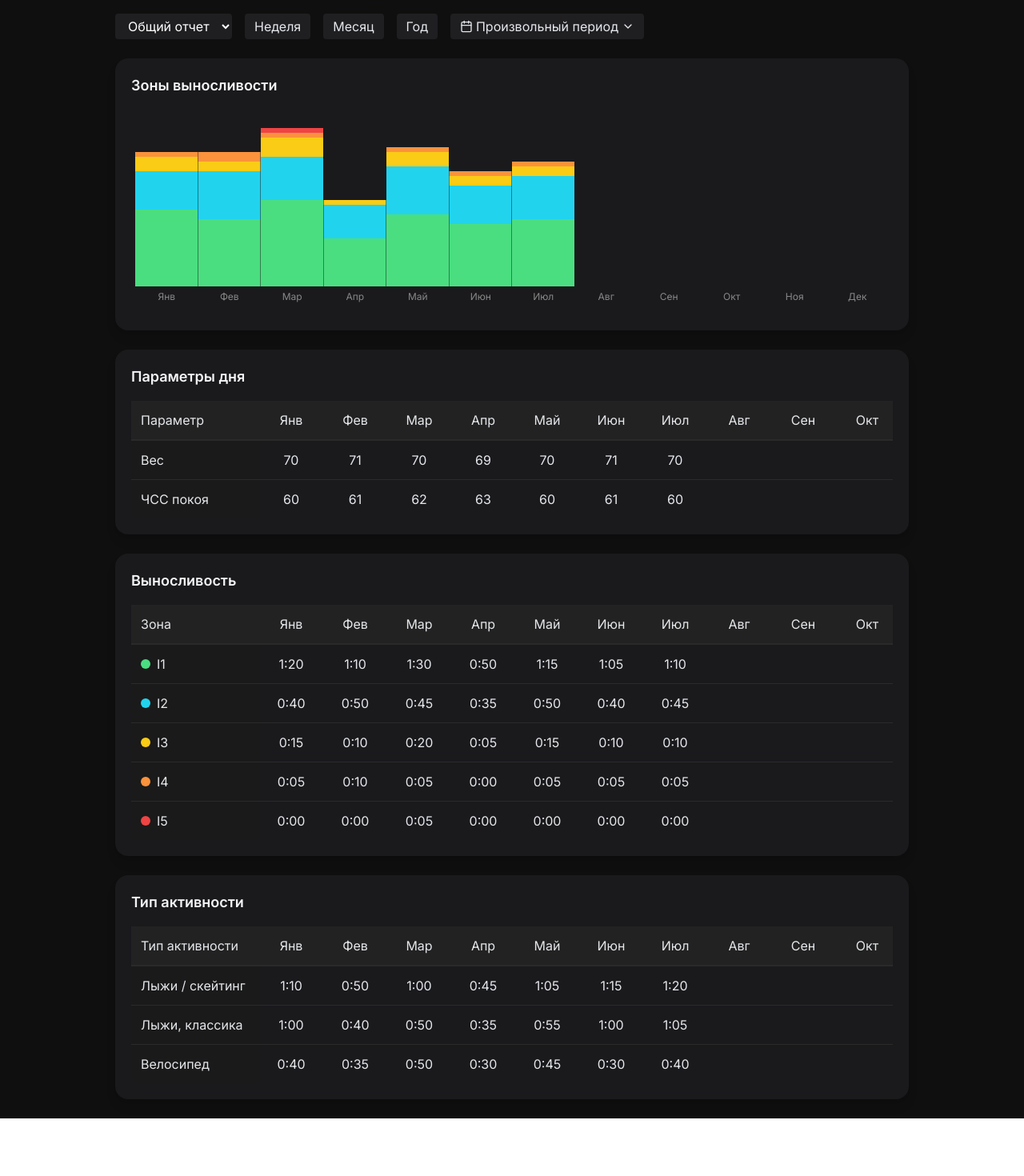
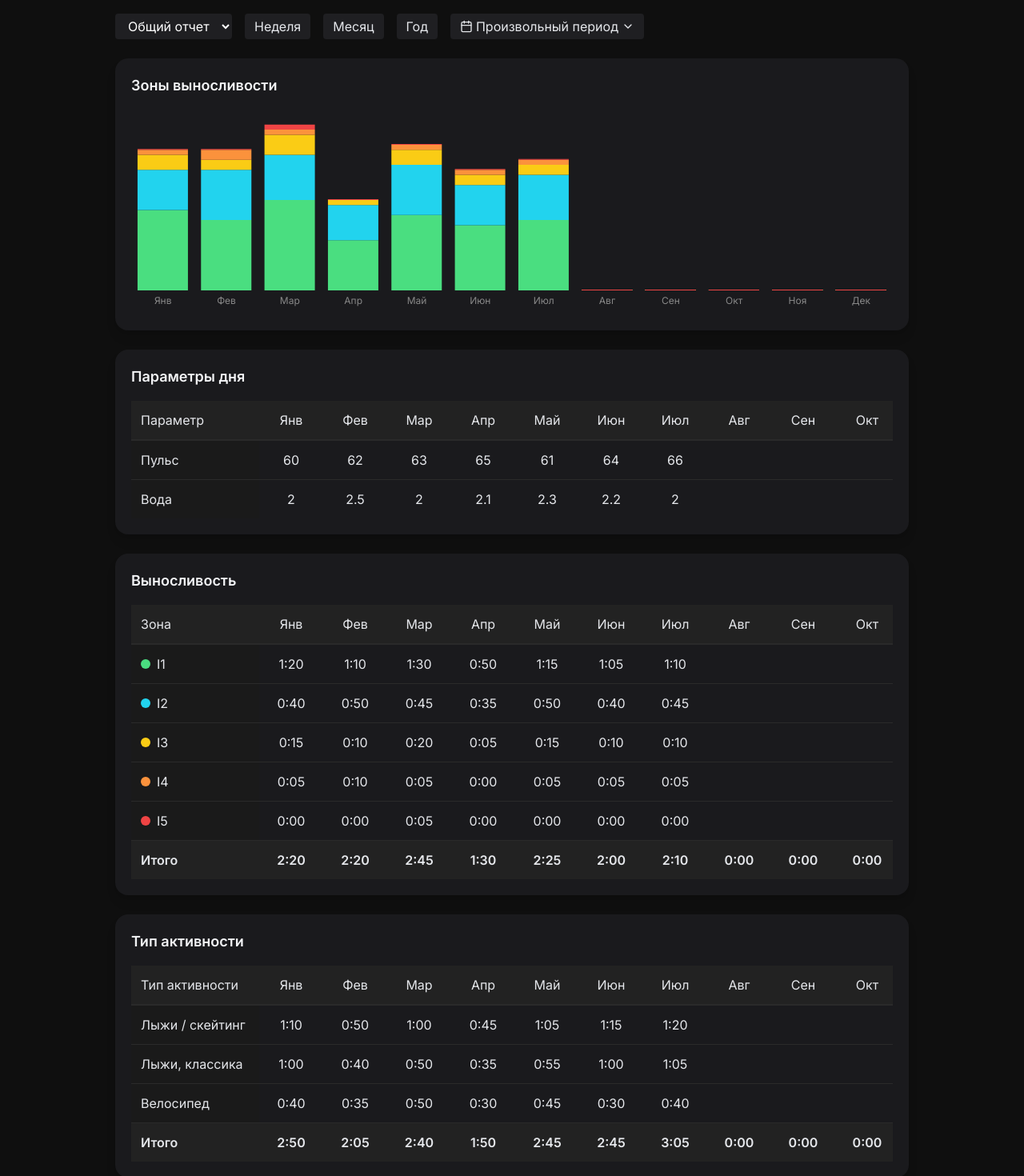
Before and after one commit to mbaliabin/dagbook-test, a React (Vite) app in the folder fasx-frontend/: page /statistics in a window 1280 px wide. Shown: the part 180-1650 px from the top of the page at 80% size. Before the commit the page ends 1578 px from the top, so only its background shows below. Built offline with nearby package versions, Linux system fonts and the light colour scheme.

Commit message:
Доработка StatisticsPage.tsx 309

```diff
--- a/fasx-frontend/src/pages/StatisticsPage.tsx
+++ b/fasx-frontend/src/pages/StatisticsPage.tsx
@@ -2,7 +2,6 @@ import React, { useRef } from "react";
 import { useNavigate, useLocation } from "react-router-dom";
 import dayjs from "dayjs";
 import "dayjs/locale/ru";
-import weekOfYear from "dayjs/plugin/weekOfYear";
 import {
   Home,
   BarChart3,
@@ -24,6 +23,7 @@ import { DateRange } from "react-date-range";
 import { ru } from "date-fns/locale";
 import "react-date-range/dist/styles.css";
 import "react-date-range/dist/theme/default.css";
+import weekOfYear from "dayjs/plugin/weekOfYear";
 
 dayjs.extend(weekOfYear);
 dayjs.locale("ru");
@@ -45,8 +45,6 @@ export default function StatsPage() {
   });
   const [showDateRangePicker, setShowDateRangePicker] =
     React.useState(false);
-
-  dayjs.extend(weekOfYear);
 
   const totals = {
     trainingDays: 83,
@@ -149,6 +147,19 @@ export default function StatsPage() {
     };
   });
 
+  const scrollRefs = [
+    useRef<HTMLDivElement>(null),
+    useRef<HTMLDivElement>(null),
+    useRef<HTMLDivElement>(null),
+  ];
+
+  const handleScroll = (e: React.UIEvent<HTMLDivElement>, index: number) => {
+    const scrollLeft = e.currentTarget.scrollLeft;
+    scrollRefs.forEach((ref, i) => {
+      if (i !== index && ref.current) ref.current.scrollLeft = scrollLeft;
+    });
+  };
+
   const sumColumn = (rows: any[], colIndex: number) => {
     let sum = 0;
     rows.forEach((row) => {
@@ -162,40 +173,43 @@ export default function StatsPage() {
     return formatTime(sum);
   };
 
-  const scrollRefs = [
-    useRef<HTMLDivElement>(null),
-    useRef<HTMLDivElement>(null),
-    useRef<HTMLDivElement>(null),
-  ];
-
-  const handleScroll = (e: React.UIEvent<HTMLDivElement>, index: number) => {
-    const scrollLeft = e.currentTarget.scrollLeft;
-    scrollRefs.forEach((ref, i) => {
-      if (i !== index && ref.current) ref.current.scrollLeft = scrollLeft;
-    });
-  };
-
   const TableSection: React.FC<{ table: any; index: number }> = ({
     table,
     index,
   }) => {
-    const colWidth = Math.max(80, Math.floor(900 / filteredMonths.length));
+    const weekColWidth = 80;
+    const monthColWidth = 100;
+    const yearColWidth = 80;
     const leftColWidth = 160;
     const totalColWidth = 80;
-    const computedMinWidth =
-      filteredMonths.length * colWidth + leftColWidth + totalColWidth;
+
+    const colWidth =
+      periodType === "week"
+        ? weekColWidth
+        : periodType === "month"
+        ? monthColWidth
+        : yearColWidth;
+
+    const computedMinWidth = Math.max(
+      900,
+      filteredMonths.length * colWidth + leftColWidth + totalColWidth
+    );
 
     return (
       <div className="bg-[#1a1a1d] p-5 rounded-2xl shadow-lg">
         <h2 className="text-lg font-semibold text-gray-100 mb-4">
           {table.title}
         </h2>
+
         <div
           ref={scrollRefs[index]}
           className="overflow-x-auto"
           onScroll={(e) => handleScroll(e, index)}
         >
-          <div style={{ minWidth: computedMinWidth }}>
+          <div
+            style={{ minWidth: computedMinWidth }}
+            className="transition-all duration-300"
+          >
             {/* HEADER */}
             <div className="flex bg-[#222] border-b border-[#2a2a2a] sticky top-0 z-10">
               <div
@@ -208,6 +222,7 @@ export default function StatsPage() {
                   ? "Зона"
                   : "Тип активности"}
               </div>
+
               {filteredMonths.map((m, idx) => (
                 <div
                   key={m + "-h-" + idx}
@@ -217,6 +232,7 @@ export default function StatsPage() {
                   {m}
                 </div>
               ))}
+
               <div
                 className="p-3 text-center font-medium bg-[#1f1f1f] flex-none"
                 style={{ width: totalColWidth }}
@@ -242,8 +258,9 @@ export default function StatsPage() {
                         style={{ backgroundColor: row.color }}
                       ></span>
                     )}
-                    <div className="truncate">{row.param || row.type}</div>
+                    <div className="truncate">{row.param}</div>
                   </div>
+
                   {filteredMonths.map((val: number | string, k: number) => (
                     <div
                       key={k}
@@ -255,6 +272,7 @@ export default function StatsPage() {
                         : formatTimeSafe(row.months[k])}
                     </div>
                   ))}
+
                   <div
                     className="p-3 text-center bg-[#1f1f1f] flex-none"
                     style={{ width: totalColWidth }}
@@ -263,6 +281,34 @@ export default function StatsPage() {
                   </div>
                 </div>
               ))}
+
+              {table.title !== "Параметры дня" && (
+                <div className="flex border-t border-[#2a2a2a] bg-[#222] font-semibold">
+                  <div
+                    className="p-3 sticky left-0 bg-[#222] z-10"
+                    style={{ width: leftColWidth }}
+                  >
+                    Итого
+                  </div>
+
+                  {filteredMonths.map((_, idx) => (
+                    <div
+                      key={idx}
+                      className="p-3 text-center flex-none"
+                      style={{ width: colWidth }}
+                    >
+                      {sumColumn(table.data, idx)}
+                    </div>
+                  ))}
+
+                  <div
+                    className="p-3 text-center flex-none"
+                    style={{ width: totalColWidth }}
+                  >
+                    —
+                  </div>
+                </div>
+              )}
             </div>
           </div>
         </div>
@@ -275,12 +321,78 @@ export default function StatsPage() {
     navigate("/login");
   };
 
+  const applyDateRange = () => setShowDateRangePicker(false);
+
   const menuItems = [
     { label: "Главная", icon: Home, path: "/daily" },
     { label: "Тренировки", icon: BarChart3, path: "/profile" },
     { label: "Планирование", icon: ClipboardList, path: "/planning" },
     { label: "Статистика", icon: CalendarDays, path: "/statistics" },
   ];
+
+  // ------------------- Диаграмма выносливости -------------------
+  const EnduranceChart = () => {
+    const chartData = filteredMonths.map((month, i) => {
+      const data: any = { month };
+      filteredEnduranceZones.forEach((zone) => {
+        data[zone.zone] = zone.months[i] ?? 0;
+      });
+      return data;
+    });
+
+    // Если мало месяцев, растягиваем бары
+    const barGap = filteredMonths.length < 3 ? 0 : 4;
+
+    return (
+      <div className="bg-[#1a1a1d] p-5 rounded-2xl shadow-lg">
+        <h2 className="text-lg font-semibold mb-4 text-gray-100">
+          Зоны выносливости
+        </h2>
+        <div className="h-64 w-full">
+          <ResponsiveContainer width="100%" height="100%">
+            <BarChart data={chartData} margin={{ left: 0, right: 0 }} barGap={barGap}>
+              <XAxis
+                dataKey="month"
+                axisLine={false}
+                tickLine={false}
+                tick={{ fill: "#888", fontSize: 12 }}
+              />
+              <Tooltip
+                content={({ active, payload }: any) => {
+                  if (active && payload && payload.length) {
+                    return (
+                      <div className="bg-[#222] text-white p-2 rounded">
+                        {payload.map((p: any) => (
+                          <div key={p.dataKey} className="flex items-center gap-1">
+                            <span
+                              className="w-3 h-3 rounded-full"
+                              style={{ backgroundColor: p.fill }}
+                            ></span>
+                            {p.dataKey}: {p.value}
+                          </div>
+                        ))}
+                      </div>
+                    );
+                  }
+                  return null;
+                }}
+              />
+              {filteredEnduranceZones.map((zone) => (
+                <Bar
+                  key={zone.zone}
+                  dataKey={zone.zone}
+                  stackId="a"
+                  fill={zone.color}
+                  minPointSize={1}
+                />
+              ))}
+            </BarChart>
+          </ResponsiveContainer>
+        </div>
+      </div>
+    );
+  };
+  // -------------------------------------------------------------
 
   return (
     <div className="min-h-screen bg-[#0f0f0f] text-gray-200 p-6 w-full">
@@ -302,6 +414,7 @@ export default function StatsPage() {
             <button className="bg-blue-600 hover:bg-blue-700 text-white text-sm px-3 py-1 rounded flex items-center">
               <Plus className="w-4 h-4 mr-1" /> Добавить тренировку
             </button>
+
             <button
               onClick={handleLogout}
               className="bg-blue-600 hover:bg-blue-700 text-white text-sm px-3 py-1 rounded flex items-center"
@@ -333,7 +446,7 @@ export default function StatsPage() {
           })}
         </div>
 
-        {/* PERIOD */}
+        {/* REPORT/PERIOD */}
         <div className="flex flex-wrap gap-4 mb-4">
           <select
             className="bg-[#1f1f22] text-white px-3 py-1 rounded"
@@ -380,129 +493,62 @@ export default function StatsPage() {
                       endDate: item.selection.endDate,
                     })
                   }
-                  showSelectionPreview
                   moveRangeOnFirstSelection={false}
-                  months={1}
-                  ranges={[
-                    {
-                      startDate: dateRange.startDate,
-                      endDate: dateRange.endDate,
-                      key: "selection",
-                    },
-                  ]}
-                  direction="horizontal"
-                  rangeColors={["#3b82f6"]}
-                  className="text-white"
+                  ranges={[{ startDate: dateRange.startDate, endDate: dateRange.endDate, key: "selection" }]}
                   locale={ru}
-                  weekStartsOn={1}
+                  showMonthAndYearPickers={true}
+                  className="bg-[#1a1a1d] text-white"
                 />
-
-                <div className="flex justify-end mt-2 space-x-2">
-                  <button
-                    onClick={() => setShowDateRangePicker(false)}
-                    className="px-3 py-1 rounded border border-gray-600 hover:bg-gray-700 text-gray-300"
-                  >
-                    Отмена
-                  </button>
-                  <button
-                    onClick={() => setShowDateRangePicker(false)}
-                    className="px-3 py-1 rounded bg-blue-600 hover:bg-blue-700 text-white"
-                  >
-                    Применить
-                  </button>
-                </div>
+                <button
+                  onClick={applyDateRange}
+                  className="bg-blue-600 hover:bg-blue-700 text-white px-3 py-1 rounded mt-2 w-full"
+                >
+                  Применить
+                </button>
               </div>
             )}
           </div>
         </div>
 
-        {/* Диаграмма зон выносливости */}
-        <div className="bg-[#1a1a1d] p-5 rounded-2xl shadow-lg">
-          <h2 className="text-lg font-semibold mb-4 text-gray-100">
-            Зоны выносливости
-          </h2>
-          <div className="h-64 w-full">
-            <ResponsiveContainer width="100%" height="100%">
-              <BarChart
-                data={filteredMonths.map((month, i) => {
-                  const data: any = { month };
-                  filteredEnduranceZones.forEach((zone) => {
-                    data[zone.zone] = zone.months[i] ?? 0;
-                  });
-                  return data;
-                })}
-                barGap={0}
-                barCategoryGap="0%"
-              >
-                <XAxis
-                  dataKey="month"
-                  axisLine={false}
-                  tickLine={false}
-                  tick={{ fill: "#888", fontSize: 12 }}
-                />
-                <Tooltip
-                  content={({ active, payload }: any) => {
-                    if (active && payload && payload.length) {
-                      return (
-                        <div className="bg-[#222] text-white p-2 rounded">
-                          {payload.map((p: any) => (
-                            <div key={p.dataKey}>
-                              {p.dataKey}: {p.value}
-                            </div>
-                          ))}
-                        </div>
-                      );
-                    }
-                    return null;
-                  }}
-                />
-                {filteredEnduranceZones.map((zone) => (
-                  <Bar
-                    key={zone.zone}
-                    dataKey={zone.zone}
-                    stackId="a"
-                    fill={zone.color}
-                  />
-                ))}
-              </BarChart>
-            </ResponsiveContainer>
-          </div>
-        </div>
+        {/* CHART */}
+        <EnduranceChart />
 
-        {/* Таблицы */}
+        {/* TABLES */}
         <div className="space-y-6">
           <TableSection
-            index={0}
             table={{
               title: "Параметры дня",
               data: [
-                { param: "Вес", months: [70, 71, 70, 69, 70, 71, 70], total: 0 },
-                { param: "ЧСС покоя", months: [60, 61, 62, 63, 60, 61, 60], total: 0 },
+                { param: "Пульс", months: [60, 62, 63, 65, 61, 64, 66] },
+                { param: "Вода", months: [2, 2.5, 2, 2.1, 2.3, 2.2, 2] },
               ],
             }}
+            index={0}
           />
+
           <TableSection
-            index={1}
             table={{
               title: "Выносливость",
-              data: filteredEnduranceZones.map((zone) => ({
-                param: zone.zone,
-                color: zone.color,
-                months: zone.months,
-                total: formatTime(zone.total),
+              data: filteredEnduranceZones.map((z) => ({
+                param: z.zone,
+                color: z.color,
+                months: z.months,
+                total: z.total,
               })),
             }}
+            index={1}
           />
+
           <TableSection
-            index={2}
             table={{
               title: "Тип активности",
               data: filteredMovementTypes.map((m) => ({
-                type: m.type,
+                param: m.type,
                 months: m.months,
-                total: formatTime(m.total),
+                total: m.total,
               })),
             }}
+            index={2}
           />
         </div>
       </div>
```
